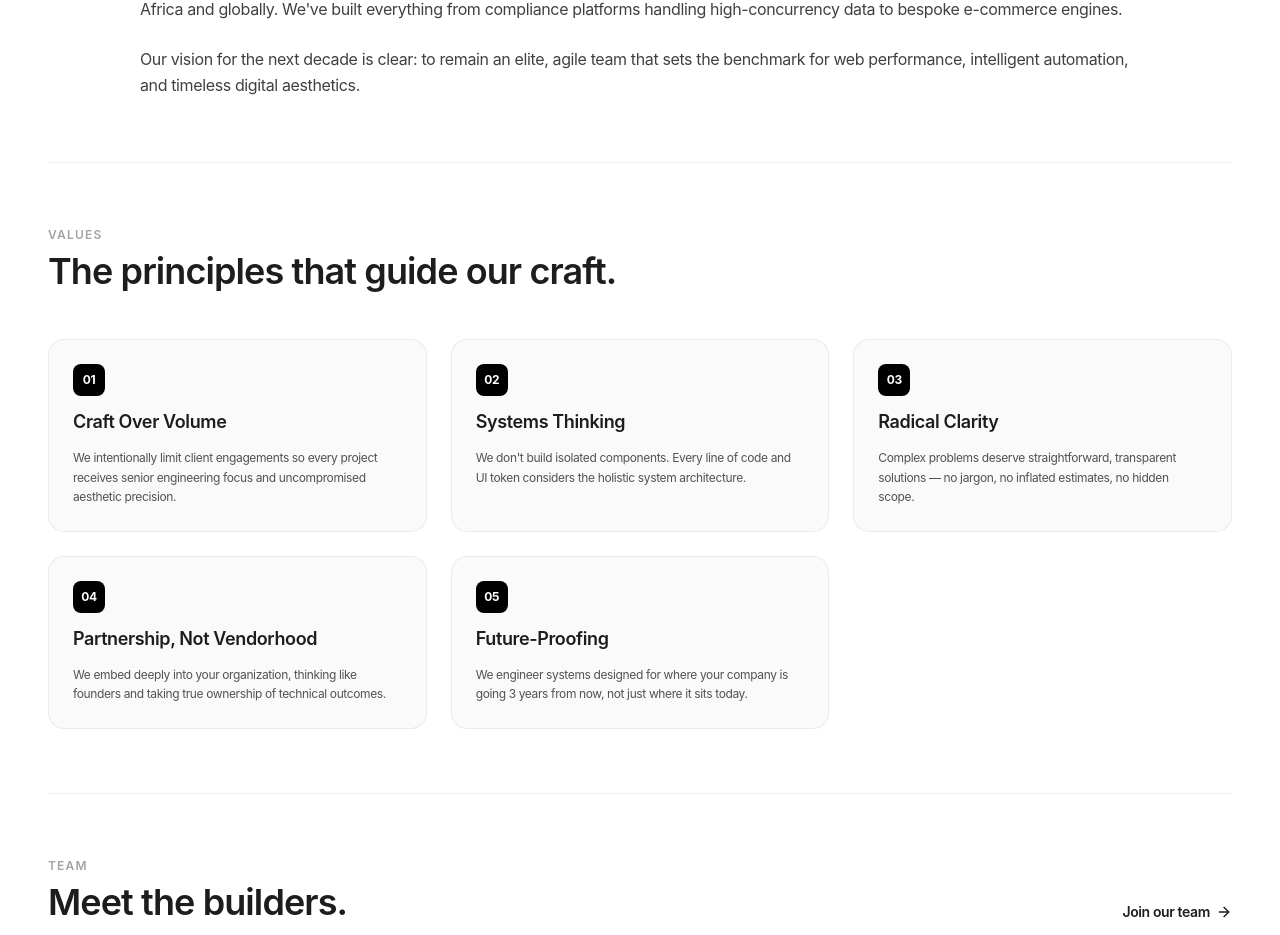
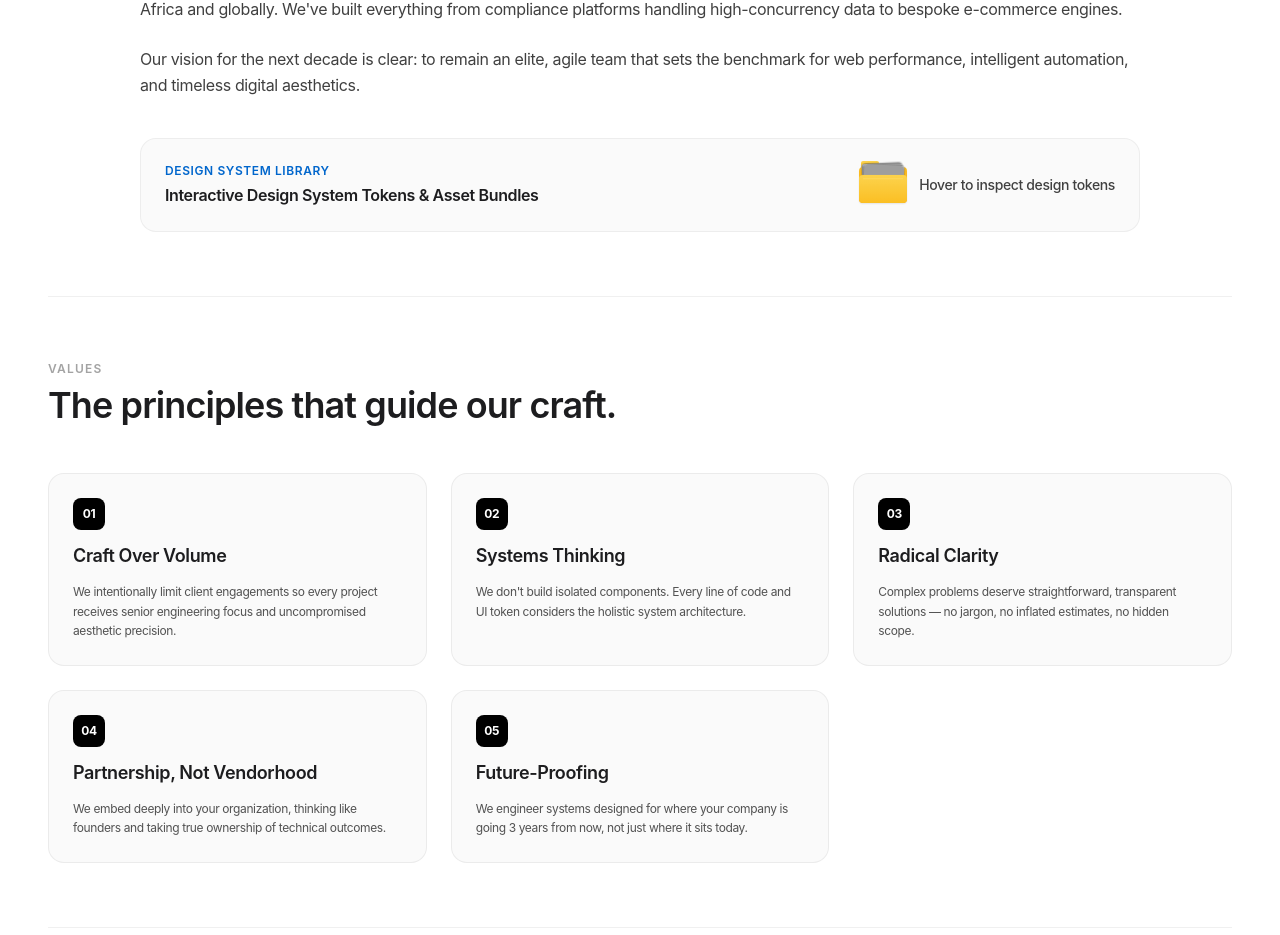
Before and after one commit to Asta39/evoqstudios, a Next.js app: page /company/about in a window 1280 px wide. Shown: the part 995-1930 px from the top of the page. Built offline with nearby package versions, Linux system fonts and the light colour scheme; grey boxes are pictures that could not be loaded.

Commit message:
Add interactive ImagesBadge component to About page

```diff
--- a/app/company/about/page.jsx
+++ b/app/company/about/page.jsx
@@ -15,6 +15,7 @@ import {
 } from "lucide-react";
 
 import { AsciiArtHeroBackground } from "../../../components/ui/ascii-art-text";
+import { ImagesBadge } from "../../../components/ui/images-badge";
 
 const Header = dynamic(() => import("../../../components/Header"), { ssr: false });
 const CinematicFooter = dynamic(
@@ -101,6 +102,32 @@ export default function AboutPage() {
             <p>
               Our vision for the next decade is clear: to remain an elite, agile team that sets the benchmark for web performance, intelligent automation, and timeless digital aesthetics.
             </p>
+          </div>
+
+          {/* Interactive Images Badge Showcase */}
+          <div className="mt-10 p-6 rounded-2xl bg-neutral-50 border border-black/5 flex flex-col sm:flex-row items-center justify-between gap-6">
+            <div>
+              <span className="text-xs font-semibold uppercase tracking-wider text-apple-blue block mb-1">
+                Design System Library
+              </span>
+              <h4 className="text-base font-semibold text-apple-ink">
+                Interactive Design System Tokens & Asset Bundles
+              </h4>
+            </div>
+
+            <ImagesBadge
+              text="Hover to inspect design tokens"
+              images={[
+                "https://assets.aceternity.com/pro/agenforce-2.webp",
+                "https://assets.aceternity.com/pro/minimal-3-min.webp",
+                "https://assets.aceternity.com/pro/bento-4.png",
+              ]}
+              folderSize={{ width: 48, height: 36 }}
+              teaserImageSize={{ width: 40, height: 28 }}
+              hoverImageSize={{ width: 140, height: 108 }}
+              hoverTranslateY={-110}
+              hoverSpread={50}
+            />
           </div>
         </section>
 
--- /dev/null
+++ b/components/ui/images-badge.jsx
@@ -0,0 +1,155 @@
+"use client";
+
+import React, { useState } from "react";
+import { motion } from "framer-motion";
+import { cn } from "../../lib/utils";
+
+export function ImagesBadge({
+  text,
+  images,
+  className,
+  href,
+  target,
+  folderSize = { width: 32, height: 24 },
+  teaserImageSize = { width: 20, height: 14 },
+  hoverImageSize = { width: 48, height: 32 },
+  hoverTranslateY = -35,
+  hoverSpread = 20,
+  hoverRotation = 15,
+}) {
+  const [isHovered, setIsHovered] = useState(false);
+
+  // Limit to max 3 images
+  const displayImages = images.slice(0, 3);
+
+  // Calculate folder tab dimensions proportionally
+  const tabWidth = folderSize.width * 0.375;
+  const tabHeight = folderSize.height * 0.25;
+
+  const Component = href ? "a" : "div";
+
+  return (
+    <Component
+      href={href}
+      target={target}
+      rel={target === "_blank" ? "noopener noreferrer" : undefined}
+      className={cn(
+        "inline-flex cursor-pointer items-center gap-3 perspective-[1000px] transform-3d select-none",
+        className
+      )}
+      onMouseEnter={() => setIsHovered(true)}
+      onMouseLeave={() => setIsHovered(false)}
+    >
+      {/* Folder Container */}
+      <motion.div
+        className="relative"
+        style={{
+          width: folderSize.width,
+          height: folderSize.height,
+          transformStyle: "preserve-3d",
+        }}
+      >
+        {/* Folder Back */}
+        <div className="absolute inset-0 rounded-[4px] bg-gradient-to-b from-amber-400 to-amber-500 shadow-sm dark:from-amber-500 dark:to-amber-600">
+          {/* Folder Tab */}
+          <div
+            className="absolute left-0.5 rounded-t-[2px] bg-gradient-to-b from-amber-300 to-amber-400 dark:from-amber-400 dark:to-amber-500"
+            style={{
+              top: -tabHeight * 0.65,
+              width: tabWidth,
+              height: tabHeight,
+            }}
+          />
+        </div>
+
+        {/* Images that pop out */}
+        {displayImages.map((image, index) => {
+          const totalImages = displayImages.length;
+
+          // Calculate rotation based on index
+          const baseRotation =
+            totalImages === 1
+              ? 0
+              : totalImages === 2
+              ? (index - 0.5) * hoverRotation
+              : (index - 1) * hoverRotation;
+
+          // Hover positions - fan out
+          const hoverY = hoverTranslateY - (totalImages - 1 - index) * 3;
+          const hoverX =
+            totalImages === 1
+              ? 0
+              : totalImages === 2
+              ? (index - 0.5) * hoverSpread
+              : (index - 1) * hoverSpread;
+
+          // Teaser positions - slight peek from folder
+          const teaseY = -4 - (totalImages - 1 - index) * 1;
+          const teaseRotation =
+            totalImages === 1
+              ? 0
+              : totalImages === 2
+              ? (index - 0.5) * 3
+              : (index - 1) * 3;
+
+          return (
+            <motion.div
+              key={index}
+              className="absolute top-0.5 left-1/2 origin-bottom overflow-hidden rounded-[3px] bg-white shadow-sm ring-1 shadow-black/10 ring-black/10 dark:bg-neutral-800 dark:shadow-white/10 dark:ring-white/10"
+              animate={{
+                x: `calc(-50% + ${isHovered ? hoverX : 0}px)`,
+                y: isHovered ? hoverY : teaseY,
+                rotate: isHovered ? baseRotation : teaseRotation,
+                width: isHovered ? hoverImageSize.width : teaserImageSize.width,
+                height: isHovered
+                  ? hoverImageSize.height
+                  : teaserImageSize.height,
+              }}
+              transition={{
+                type: "spring",
+                stiffness: 400,
+                damping: 25,
+                delay: index * 0.03,
+              }}
+              style={{
+                zIndex: 10 + index,
+              }}
+            >
+              <img
+                src={image}
+                alt={`Preview ${index + 1}`}
+                className="h-full w-full object-cover"
+              />
+            </motion.div>
+          );
+        })}
+
+        {/* Folder Front (flattens on hover) */}
+        <motion.div
+          className="absolute inset-x-0 bottom-0 h-[85%] origin-bottom rounded-[4px] bg-gradient-to-b from-amber-300 to-amber-400 shadow-sm dark:from-amber-400 dark:to-amber-500"
+          animate={{
+            rotateX: isHovered ? -45 : -25,
+            scaleY: isHovered ? 0.8 : 1,
+          }}
+          transition={{
+            type: "spring",
+            stiffness: 400,
+            damping: 25,
+          }}
+          style={{
+            transformStyle: "preserve-3d",
+            zIndex: 20,
+          }}
+        >
+          {/* Folder line detail */}
+          <div className="absolute top-1 right-1 left-1 h-px bg-amber-200/50 dark:bg-amber-300/50" />
+        </motion.div>
+      </motion.div>
+
+      {/* Text */}
+      <span className="text-sm font-medium text-neutral-700 dark:text-neutral-200">
+        {text}
+      </span>
+    </Component>
+  );
+}
```
